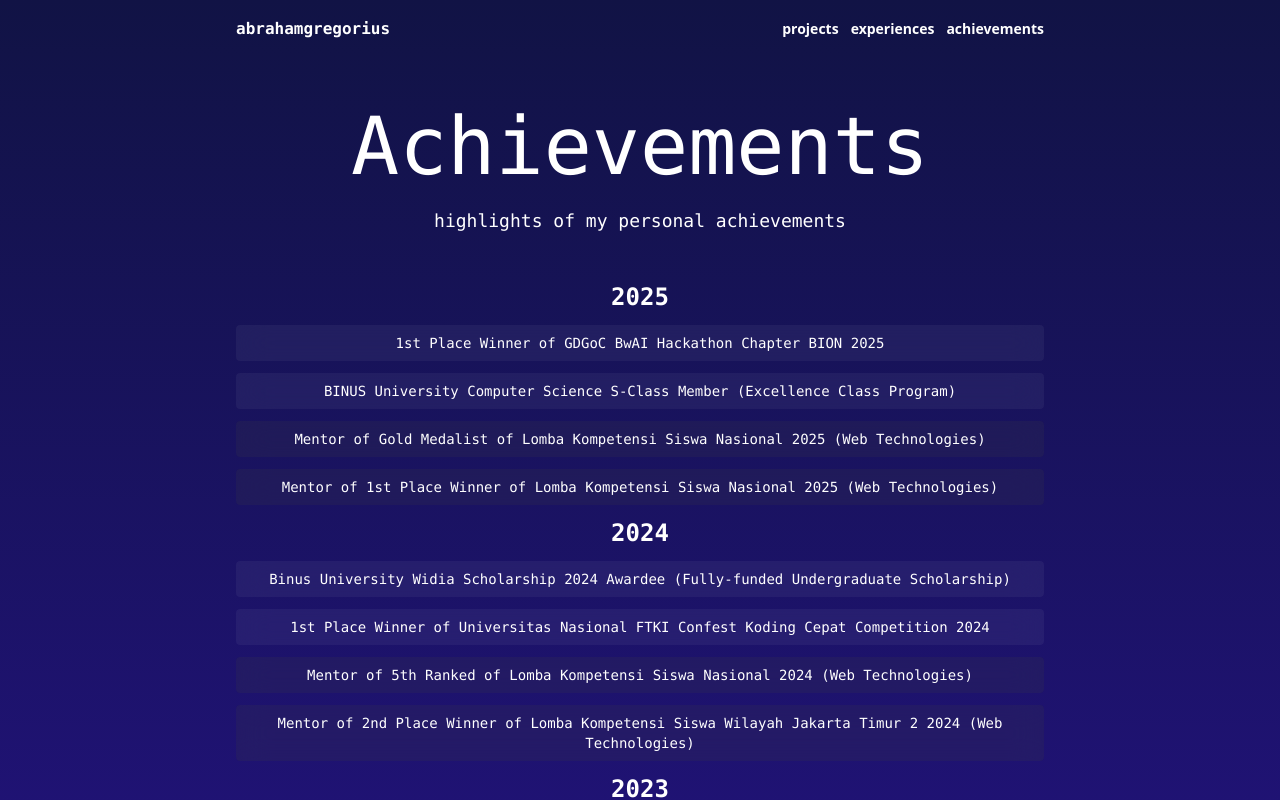
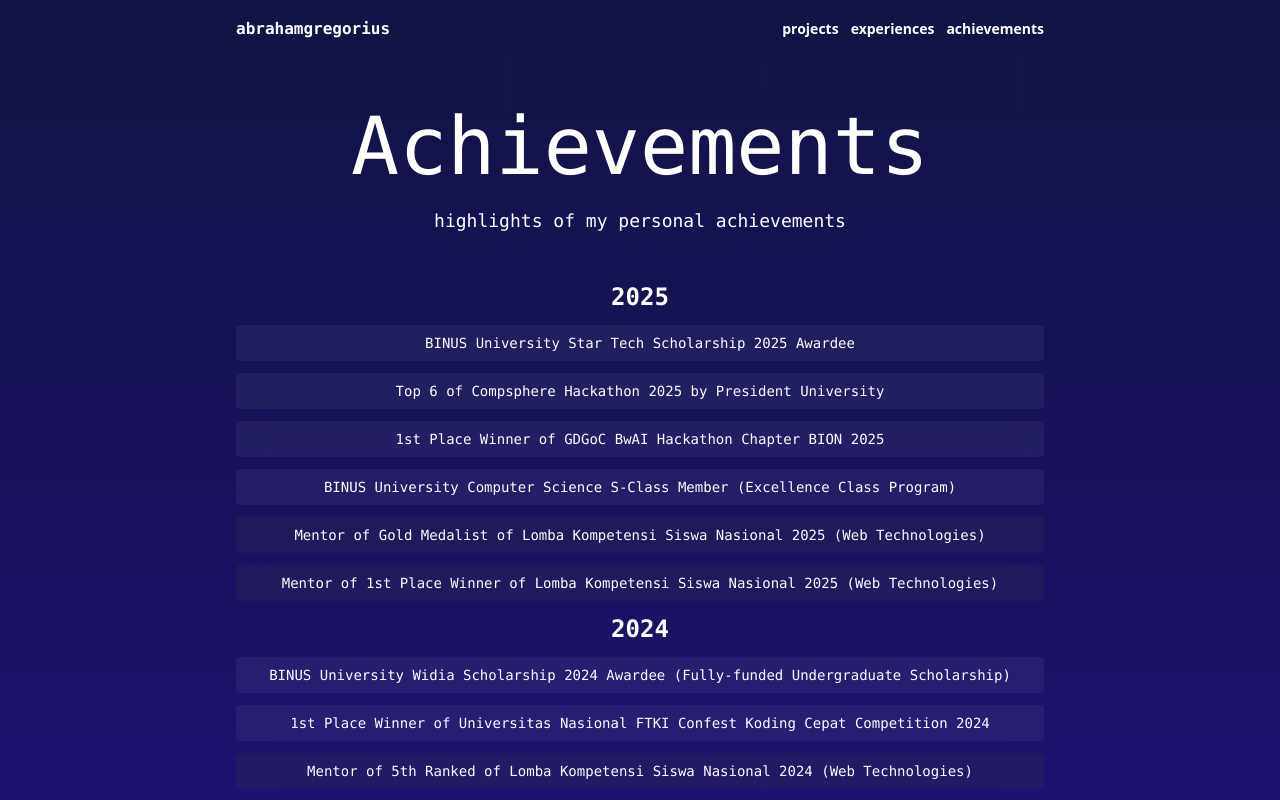
Before and after one commit to abrahamgregorius/webfolder, a React (Vite) app: page /achievements in a window 1280 px wide. Shown: the top 800 px of the page. Built offline with nearby package versions, Linux system fonts and the light colour scheme.

Commit message:
feat: add achievements

```diff
--- a/src/pages/Achievements.jsx
+++ b/src/pages/Achievements.jsx
@@ -15,12 +15,14 @@
                 <ul className='text-center flex flex-col gap-3 font-mono'>
 
                     <h3 className="text-2xl font-bold">2025</h3>
+                    <li className='bg-white bg-opacity-5 backdrop-blur-lg text-sm p-2 rounded'>BINUS University Star Tech Scholarship 2025 Awardee</li>
+                    <li className='bg-white bg-opacity-5 backdrop-blur-lg text-sm p-2 rounded'>Top 6 of Compsphere Hackathon 2025 by President University</li>
                     <li className='bg-white bg-opacity-5 backdrop-blur-lg text-sm p-2 rounded'>1st Place Winner of GDGoC BwAI Hackathon Chapter BION 2025</li>
                     <li className='bg-white bg-opacity-5 backdrop-blur-lg text-sm p-2 rounded'>BINUS University Computer Science S-Class Member (Excellence Class Program)</li>
                     <li className='bg-zinc-700 bg-opacity-20 backdrop-blur-lg text-sm p-2 rounded'>Mentor of Gold Medalist of Lomba Kompetensi Siswa Nasional 2025 (Web Technologies)</li>
                     <li className='bg-zinc-700 bg-opacity-20 backdrop-blur-lg text-sm p-2 rounded'>Mentor of 1st Place Winner of Lomba Kompetensi Siswa Nasional 2025 (Web Technologies)</li>
                     <h3 className="text-2xl font-bold">2024</h3>
-                    <li className='bg-white bg-opacity-5 backdrop-blur-lg text-sm p-2 rounded'>Binus University Widia Scholarship 2024 Awardee (Fully-funded Undergraduate Scholarship)</li>
+                    <li className='bg-white bg-opacity-5 backdrop-blur-lg text-sm p-2 rounded'>BINUS University Widia Scholarship 2024 Awardee (Fully-funded Undergraduate Scholarship)</li>
                     <li className='bg-white bg-opacity-5 backdrop-blur-lg text-sm p-2 rounded'>1st Place Winner of Universitas Nasional FTKI Confest Koding Cepat Competition 2024</li>
                     <li className='bg-zinc-700 bg-opacity-20 backdrop-blur-lg text-sm p-2 rounded'>Mentor of 5th Ranked of Lomba Kompetensi Siswa Nasional 2024 (Web Technologies)</li>
                     <li className='bg-zinc-700 bg-opacity-20 backdrop-blur-lg text-sm p-2 rounded'>Mentor of 2nd Place Winner of Lomba Kompetensi Siswa Wilayah Jakarta Timur 2 2024 (Web Technologies)</li>
```
